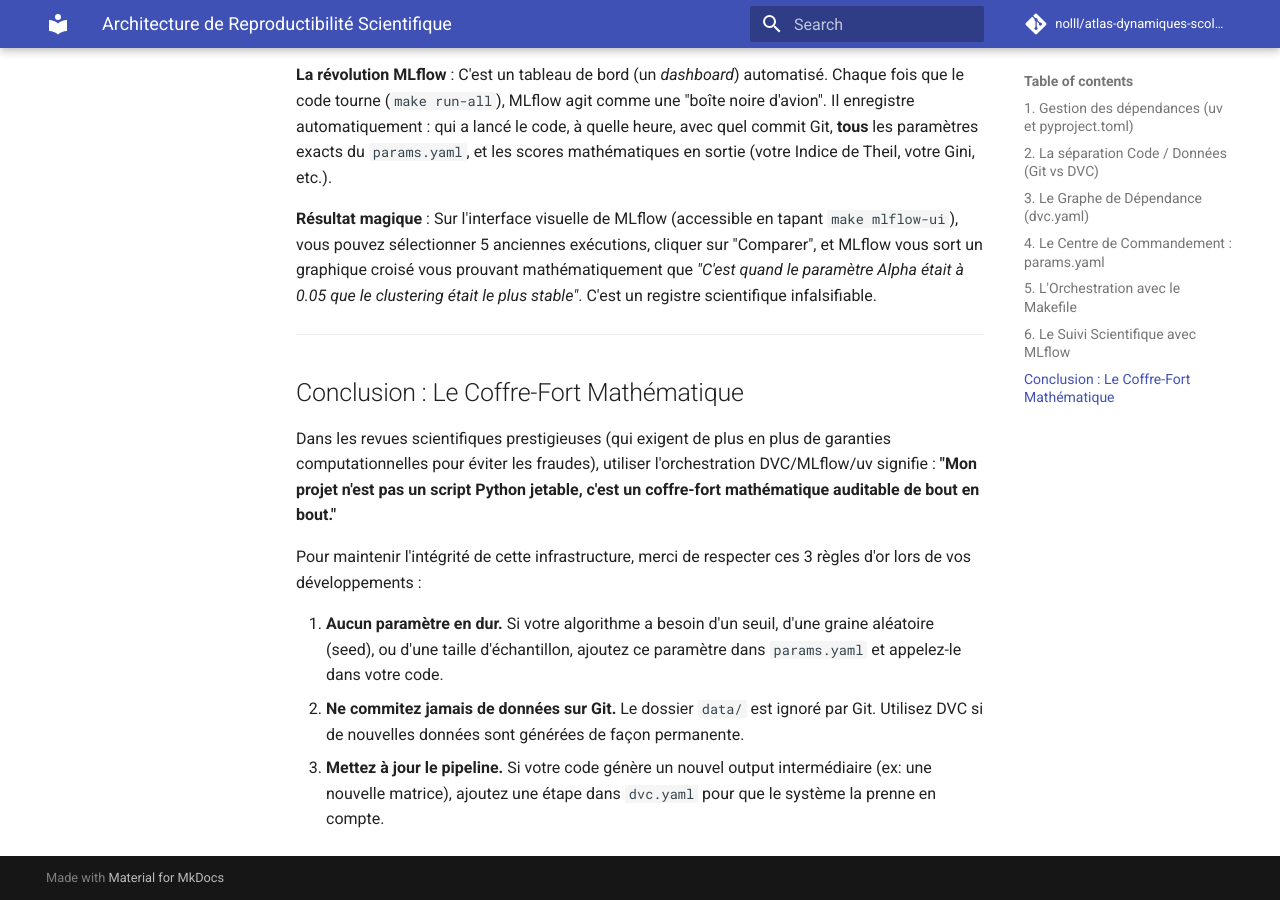
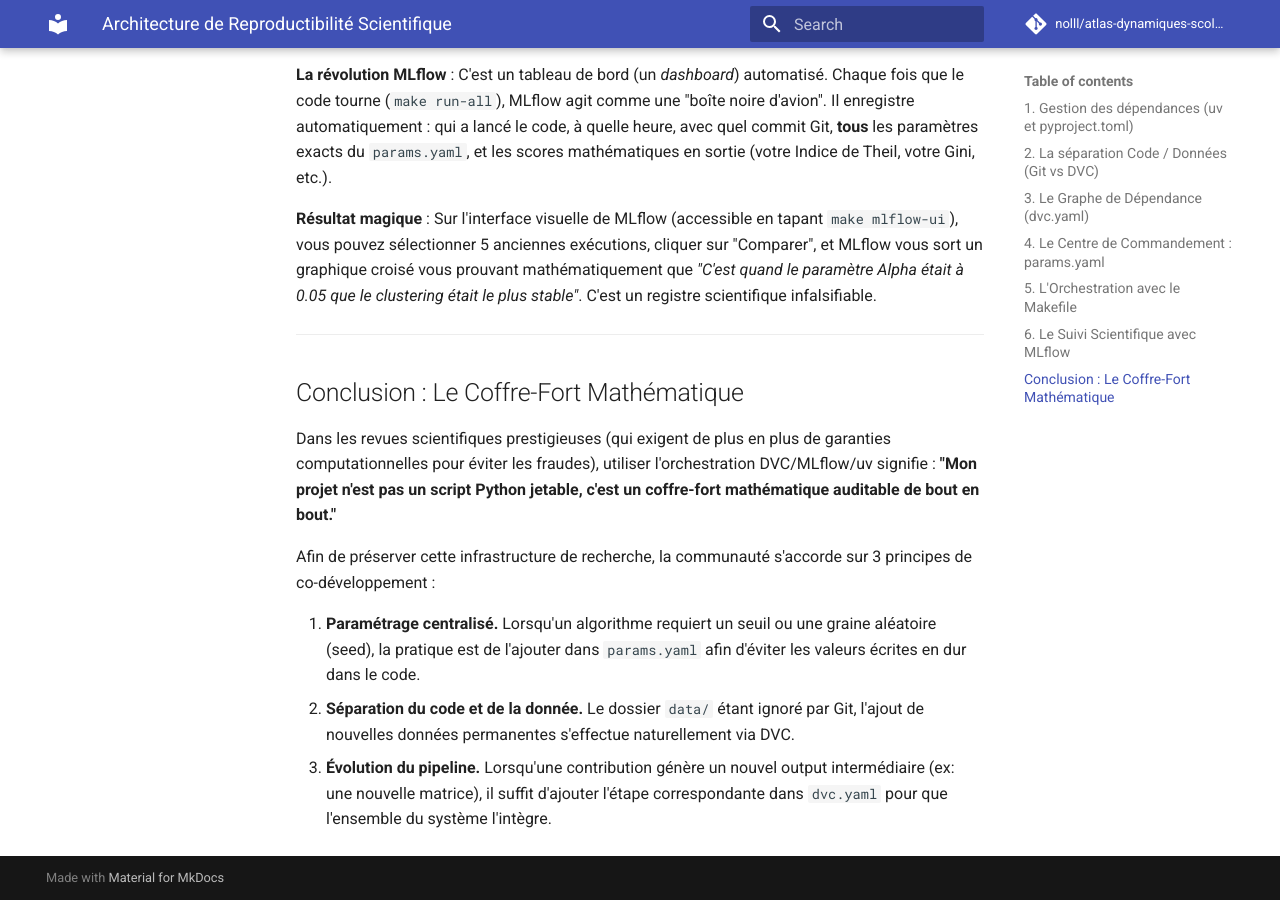
Before and after one commit to nolll77/atlas-dynamiques-scolaires, an MkDocs documentation site: the page built from docs/REPRODUCTIBILITE_SCIENTIFIQUE.md, in a window 1280 px wide and 900 px high, scrolled down 3247 px. Built offline with MkDocs 1.6.1 and Material for MkDocs 9.7.7, drawn with Linux system fonts in a browser that asks for light colours; comment, search, counter and statistics services are not loaded.

Commit message:
docs: remove subordinate language from reproducibility guidelines

```diff
--- a/docs/REPRODUCTIBILITE_SCIENTIFIQUE.md
+++ b/docs/REPRODUCTIBILITE_SCIENTIFIQUE.md
@@ -107,8 +107,8 @@
 
 Dans les revues scientifiques prestigieuses (qui exigent de plus en plus de garanties computationnelles pour éviter les fraudes), utiliser l'orchestration DVC/MLflow/uv signifie : **"Mon projet n'est pas un script Python jetable, c'est un coffre-fort mathématique auditable de bout en bout."**
 
-Pour maintenir l'intégrité de cette infrastructure, merci de respecter ces 3 règles d'or lors de vos développements :
+Afin de préserver cette infrastructure de recherche, la communauté s'accorde sur 3 principes de co-développement :
 
-1. **Aucun paramètre en dur.** Si votre algorithme a besoin d'un seuil, d'une graine aléatoire (seed), ou d'une taille d'échantillon, ajoutez ce paramètre dans `params.yaml` et appelez-le dans votre code.
-2. **Ne commitez jamais de données sur Git.** Le dossier `data/` est ignoré par Git. Utilisez DVC si de nouvelles données sont générées de façon permanente.
-3. **Mettez à jour le pipeline.** Si votre code génère un nouvel output intermédiaire (ex: une nouvelle matrice), ajoutez une étape dans `dvc.yaml` pour que le système la prenne en compte.
+1. **Paramétrage centralisé.** Lorsqu'un algorithme requiert un seuil ou une graine aléatoire (seed), la pratique est de l'ajouter dans `params.yaml` afin d'éviter les valeurs écrites en dur dans le code.
+2. **Séparation du code et de la donnée.** Le dossier `data/` étant ignoré par Git, l'ajout de nouvelles données permanentes s'effectue naturellement via DVC.
+3. **Évolution du pipeline.** Lorsqu'une contribution génère un nouvel output intermédiaire (ex: une nouvelle matrice), il suffit d'ajouter l'étape correspondante dans `dvc.yaml` pour que l'ensemble du système l'intègre.
```
